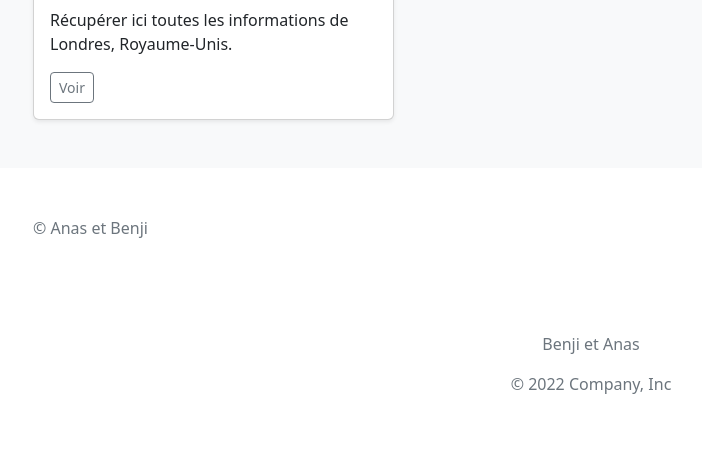
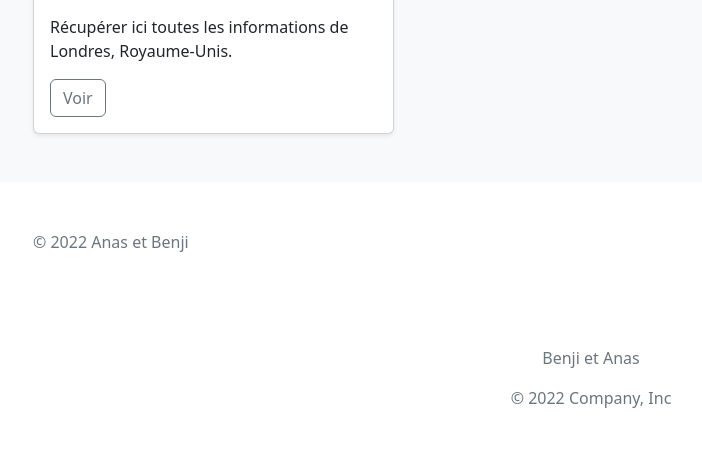
Before and after one commit to Benalieur/Air_BNB_project, a Django app: template django_airbnb/home_page/templates/home_page/home_page.html in a window 1280 px wide. Shown: the part 909-1375 px from the top of the page, without its empty margins (49-751 px from the left). Before the commit the page ends 1303 px from the top, so only its background shows below. Run offline with Django 4.2, Linux system fonts and the light colour scheme; the template is opened without the code that fills it, so the values that code supplies are empty.

Commit message:
commit 2nd home_page

```diff
--- a/django_airbnb/home_page/templates/home_page/home_page.html
+++ b/django_airbnb/home_page/templates/home_page/home_page.html
@@ -19,7 +19,7 @@
     <div class="album py-5 bg-light">
         <div class="container">
 
-            <h1 class="h1">La base de données pour le Royaume-Uni :</h1><br><br>
+            <h1 class="h1">Base de données du Royaume-Uni :</h1><br><br>
 
       <div class="row row-cols-1 row-cols-sm-2 row-cols-md-3 g-3">
 
@@ -30,7 +30,7 @@
               <p class="card-text">Récupérer ici toutes les informations de Bristol, Royaume-Unis.</p>
               <div class="d-flex justify-content-between align-items-center">
                 <div class="btn-group">
-                  <a href="detail/" class="btn btn-sm btn-outline-secondary">Voir</a>
+                  <a href="detail/" class="btn btn-outline-secondary">Voir</a>
                 </div>
               </div>
             </div>
@@ -44,7 +44,7 @@
               <p class="card-text">Récupérer ici toutes les informations de Édimbourg, Royaume-Unis.</p>
               <div class="d-flex justify-content-between align-items-center">
                 <div class="btn-group">
-                    <a href="detail/" class="btn btn-sm btn-outline-secondary">Voir</a>
+                    <a href="detail/" class="btn btn-outline-secondary">Voir</a>
                 </div>
               </div>
             </div>
@@ -58,7 +58,7 @@
               <p class="card-text">Récupérer ici toutes les informations de Manchester, Royaume-Unis.</p>
               <div class="d-flex justify-content-between align-items-center">
                 <div class="btn-group">
-                  <a href="detail/" class="btn btn-sm btn-outline-secondary">Voir</a>
+                  <a href="detail/" class="btn btn-outline-secondary">Voir</a>
                 </div>
               </div>
             </div>
@@ -74,7 +74,7 @@
               <p class="card-text">Récupérer ici toutes les informations de Londres, Royaume-Unis.</p>
               <div class="d-flex justify-content-between align-items-center">
                 <div class="btn-group">
-                  <a href="detail/" class="btn btn-sm btn-outline-secondary">Voir</a>
+                  <a href="detail/" class="btn btn-outline-secondary">Voir</a>
                 </div>
               </div>
             </div>
@@ -93,7 +93,7 @@
 
 <footer class="text-muted py-5">
   <div class="container">
-    <p class="mb-1">&copy; Anas et Benji</p>
+    <p class="mb-1">&copy; 2022 Anas et Benji</p>
   </div>
 </footer>
 
```
